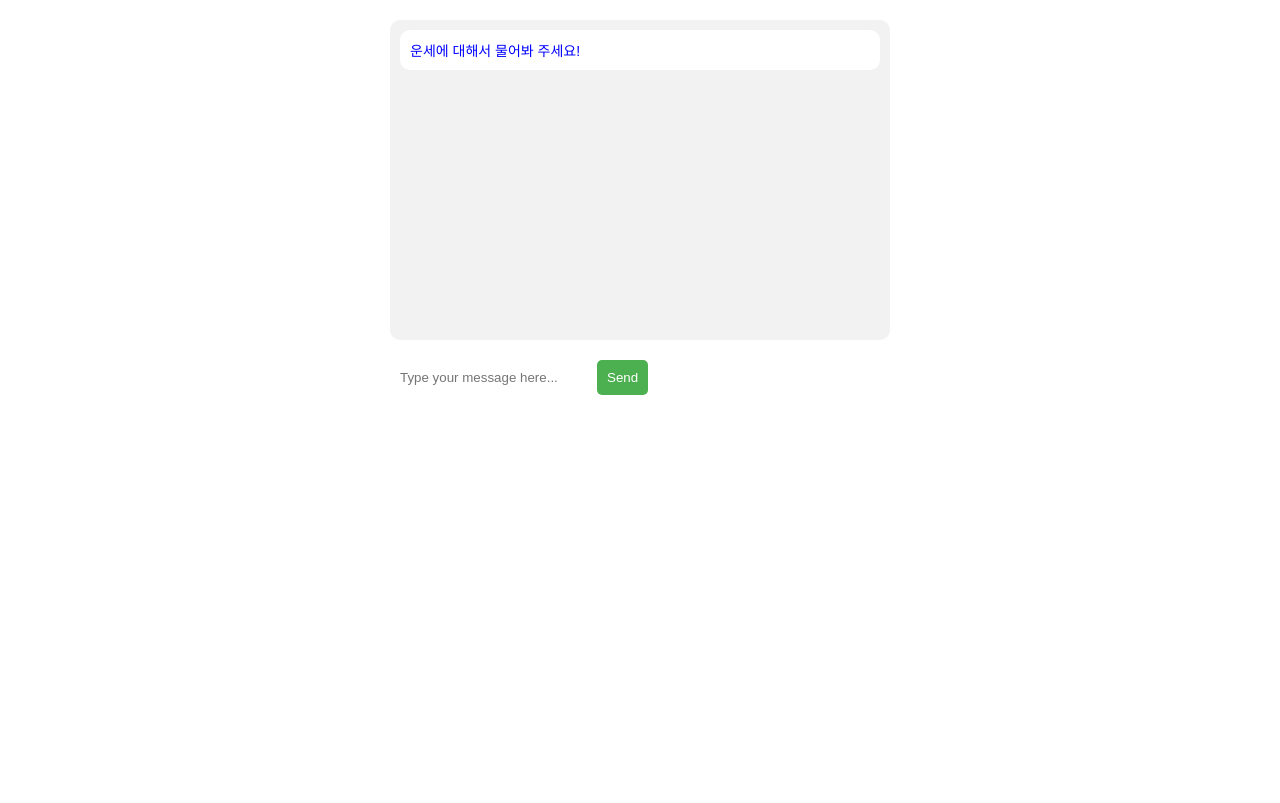
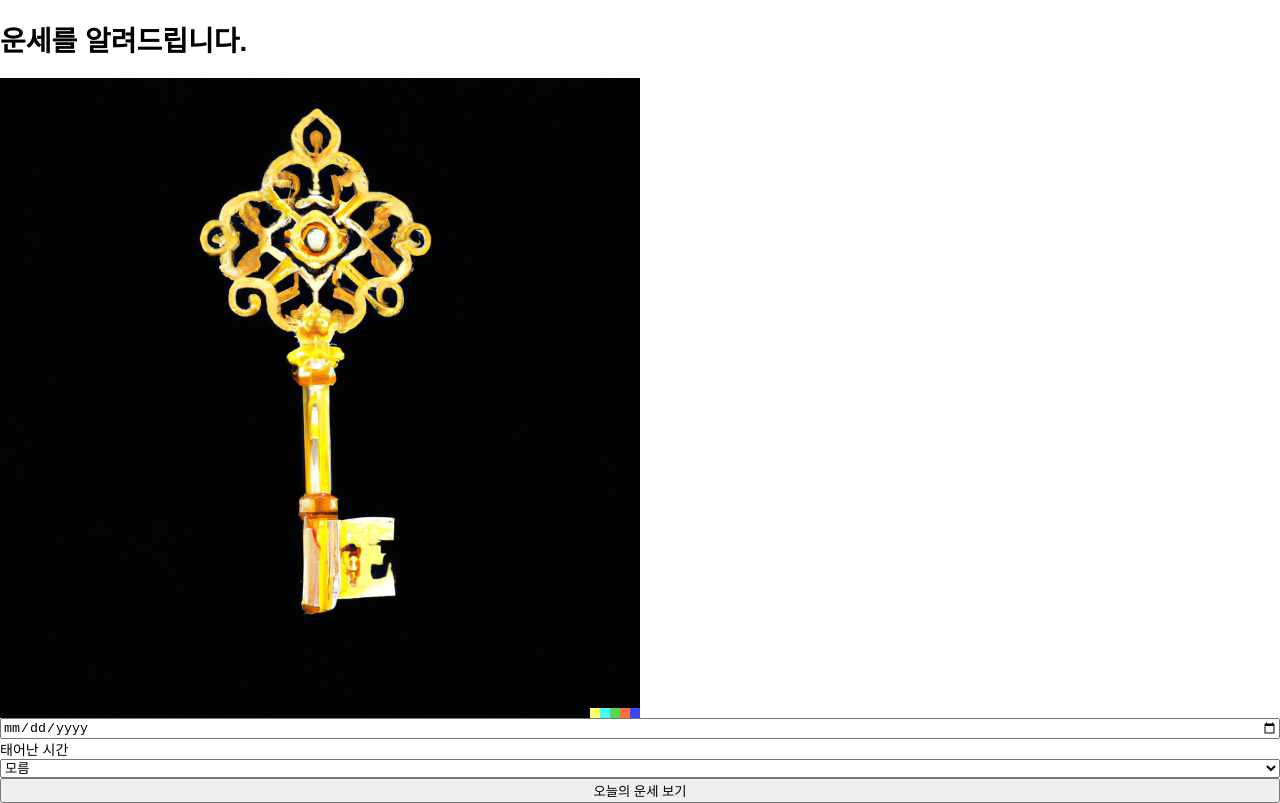
Before and after one commit to youngsuseo/fortune-frontend, a website: page index.html in a window 1280 px wide. Drawn offline with Linux system fonts and the light colour scheme.

Commit message:
feat 메인 화면 구성

```diff
--- a/index.html
+++ b/index.html
@@ -67,10 +67,39 @@
         .assistant {
             color: blue;
         }
+
+        .intro-container {
+            display: flex;
+            flex-direction: column;
+            justify-content: center;
+            align-content: center;
+        }
+
+        .intro-container img {
+            width: 50%;
+            min-width: 30%;
+        }
     </style>
 </head>
 <body>
-    <div class="chat-container">
+    <div id="intro" class="intro-container">
+        <h1>운세를 알려드립니다.</h1>
+        <img src="image/golden-key.png" alt="golden-key">
+        <label for="date"></label><input id="date" type="date">
+        <label for="hour">태어난 시간</label>
+        <select id="hour" name="hour">
+            <option value="">모름</option>
+            <option value="00">00</option>
+            <option value="01">01</option>
+            <option value="02">02</option>
+            <option value="03">03</option>
+            <option value="04">04</option>
+            <option value="05">05</option>
+        </select>
+        <button onclick="start()">오늘의 운세 보기</button>
+    </div>
+
+    <div class="chat-container" id="chat" style="display: none">
         <div class="chat-box">
             <div class="chat-message">
                 <p class="assistant">운세에 대해서 물어봐 주세요!</p>
@@ -88,6 +117,7 @@
         const chatBox = document.querySelector('.chat-box');
         let userMessages = [];
         let assistantMessages = [];
+        let myDateTime = '';
 
         const sendMessage = async () => {
             const chatInput = document.querySelector('.chat-input input');
@@ -106,7 +136,8 @@
                 },
                 body: JSON.stringify({
                     userMessages: userMessages,
-                    assistantMessages: assistantMessages
+                    assistantMessages: assistantMessages,
+                    myDateTime: myDateTime
                 })
             });
 
@@ -119,6 +150,19 @@
             chatBox.appendChild(astrologerMessage);
         };
 
+        function start() {
+            const date = document.getElementById('date').value;
+            const hour = document.getElementById('hour').value;
+            if (date === '') {
+                alert('생년월일을 입력해주세요.')
+                return;
+            }
+            myDateTime = date + " " + hour;
+
+            document.getElementById('intro').style.display = 'none';
+            document.getElementById('chat').style.display = 'block';
+        }
+
         document.querySelector('.chat-input button').addEventListener('click', sendMessage);
     </script>
 </body>
```
Also changed, not shown: image/golden-key.png (added).
